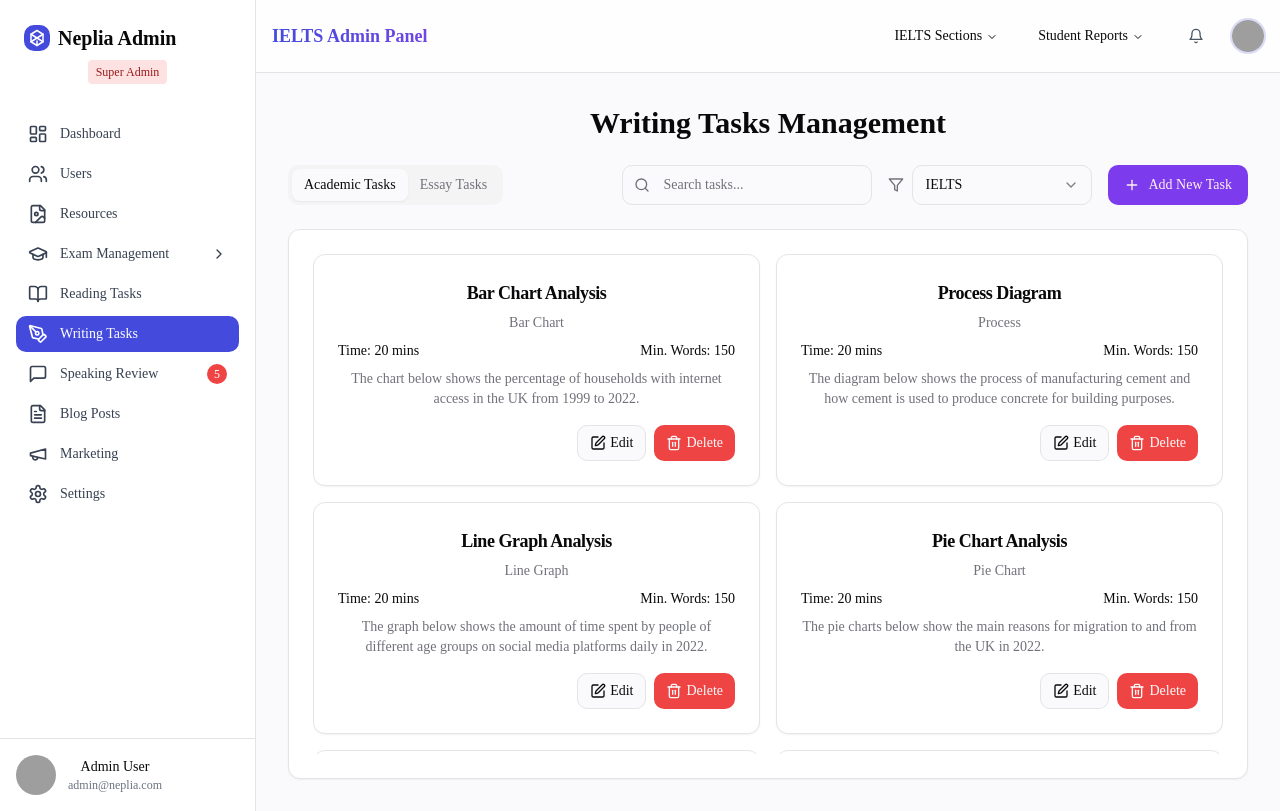
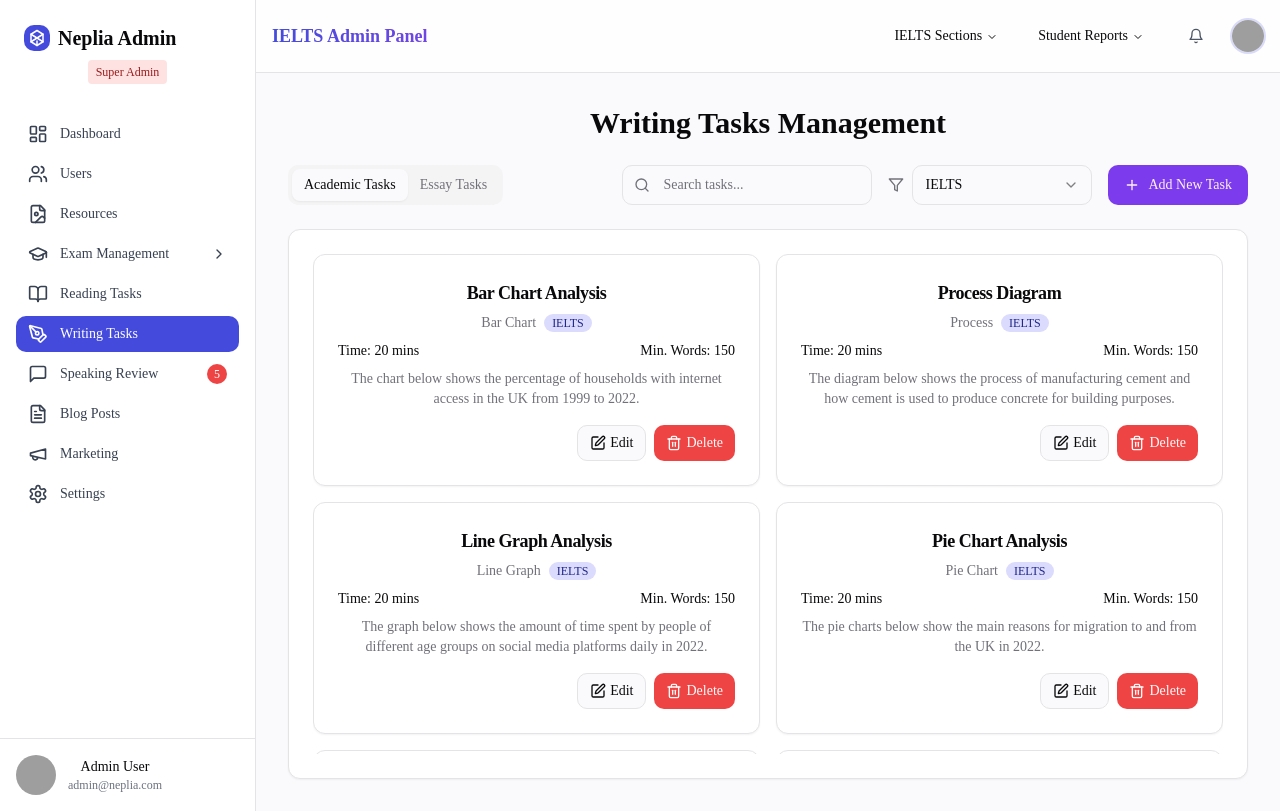
Before and after one commit to Loikaaa/neplia, a React (Vite) app: page /admin/writing-tasks in a window 1280 px wide. Built offline with nearby package versions, Linux system fonts and the light colour scheme; grey boxes are pictures that could not be loaded.

Commit message:
Fix: Add examType to WritingTask type
Added the `examType` property to the `WritingTask` type definition to resolve TypeScript errors in `WritingTaskCMS.tsx`. This ensures that the `examType` property is recognized and used correctly throughout the component.

```diff
--- a/src/data/writingTaskData.ts
+++ b/src/data/writingTaskData.ts
@@ -1,4 +1,3 @@
-
 type WritingTask = {
   id: string;
   title: string;
@@ -8,6 +7,7 @@ type WritingTask = {
   timeLimit: number;
   minWords: number;
   category: string;
+  examType?: string;
 };
 
 type WritingTaskData = {
@@ -25,7 +25,8 @@ export const writingTaskData: WritingTaskData = {
       imageUrl: 'https://images.unsplash.com/photo-1551288049-bebda4e38f71?ixlib=rb-4.0.3&auto=format&fit=crop&w=800&q=80',
       timeLimit: 20,
       minWords: 150,
-      category: 'Bar Chart'
+      category: 'Bar Chart',
+      examType: 'ielts'
     },
     {
       id: 'academic-2',
@@ -35,7 +36,8 @@ export const writingTaskData: WritingTaskData = {
       imageUrl: 'https://images.unsplash.com/photo-1558442074-3c19857bc1dc?ixlib=rb-4.0.3&auto=format&fit=crop&w=800&q=80',
       timeLimit: 20,
       minWords: 150,
-      category: 'Process'
+      category: 'Process',
+      examType: 'ielts'
     },
     {
       id: 'academic-3',
@@ -45,7 +47,8 @@ export const writingTaskData: WritingTaskData = {
       imageUrl: 'https://images.unsplash.com/photo-1460925895917-afdab827c52f?ixlib=rb-4.0.3&auto=format&fit=crop&w=800&q=80',
       timeLimit: 20,
       minWords: 150,
-      category: 'Line Graph'
+      category: 'Line Graph',
+      examType: 'ielts'
     },
     {
       id: 'academic-4',
@@ -55,7 +58,8 @@ export const writingTaskData: WritingTaskData = {
       imageUrl: 'https://images.unsplash.com/photo-1494059980473-813e73ee784b?ixlib=rb-4.0.3&auto=format&fit=crop&w=800&q=80',
       timeLimit: 20,
       minWords: 150,
-      category: 'Pie Chart'
+      category: 'Pie Chart',
+      examType: 'ielts'
     },
     {
       id: 'academic-5',
@@ -65,7 +69,8 @@ export const writingTaskData: WritingTaskData = {
       imageUrl: 'https://images.unsplash.com/photo-1526628953301-3e589a6a8b74?ixlib=rb-4.0.3&auto=format&fit=crop&w=800&q=80',
       timeLimit: 20,
       minWords: 150,
-      category: 'Table'
+      category: 'Table',
+      examType: 'ielts'
     },
     {
       id: 'academic-6',
@@ -75,7 +80,8 @@ export const writingTaskData: WritingTaskData = {
       imageUrl: 'https://images.unsplash.com/photo-1569336415962-a4bd9f69c07b?ixlib=rb-4.0.3&auto=format&fit=crop&w=800&q=80',
       timeLimit: 20,
       minWords: 150,
-      category: 'Map'
+      category: 'Map',
+      examType: 'ielts'
     },
     {
       id: 'academic-7',
@@ -85,7 +91,8 @@ export const writingTaskData: WritingTaskData = {
       imageUrl: 'https://images.unsplash.com/photo-1544383835-bda2bc66a55d?ixlib=rb-4.0.3&auto=format&fit=crop&w=800&q=80',
       timeLimit: 20,
       minWords: 150,
-      category: 'Multiple Charts'
+      category: 'Multiple Charts',
+      examType: 'ielts'
     },
     {
       id: 'academic-8',
@@ -95,7 +102,8 @@ export const writingTaskData: WritingTaskData = {
       imageUrl: 'https://images.unsplash.com/photo-1643187975306-e6801f4648ce?ixlib=rb-4.0.3&auto=format&fit=crop&w=800&q=80',
       timeLimit: 20,
       minWords: 150,
-      category: 'Flow Chart'
+      category: 'Flow Chart',
+      examType: 'ielts'
     },
     {
       id: 'academic-9',
@@ -105,7 +113,8 @@ export const writingTaskData: WritingTaskData = {
       imageUrl: 'https://images.unsplash.com/photo-1553335720-7f6cb1e1a8b7?ixlib=rb-4.0.3&auto=format&fit=crop&w=800&q=80',
       timeLimit: 20,
       minWords: 150,
-      category: 'Bar Chart'
+      category: 'Bar Chart',
+      examType: 'ielts'
     },
     {
       id: 'academic-10',
@@ -115,7 +124,8 @@ export const writingTaskData: WritingTaskData = {
       imageUrl: 'https://images.unsplash.com/photo-1534937048125-855b2f1412b4?ixlib=rb-4.0.3&auto=format&fit=crop&w=800&q=80',
       timeLimit: 20,
       minWords: 150,
-      category: 'Diagram'
+      category: 'Diagram',
+      examType: 'ielts'
     },
     {
       id: 'academic-11',
@@ -125,7 +135,8 @@ export const writingTaskData: WritingTaskData = {
       imageUrl: 'https://images.unsplash.com/photo-1618307842633-1274896ad184?ixlib=rb-4.0.3&auto=format&fit=crop&w=800&q=80',
       timeLimit: 20,
       minWords: 150,
-      category: 'Population Pyramid'
+      category: 'Population Pyramid',
+      examType: 'ielts'
     },
     {
       id: 'academic-12',
@@ -135,7 +146,8 @@ export const writingTaskData: WritingTaskData = {
       imageUrl: 'https://images.unsplash.com/photo-1567793706285-b63d95a17bf1?ixlib=rb-4.0.3&auto=format&fit=crop&w=800&q=80',
       timeLimit: 20,
       minWords: 150,
-      category: 'Scientific Process'
+      category: 'Scientific Process',
+      examType: 'ielts'
     },
     {
       id: 'academic-13',
@@ -145,7 +157,8 @@ export const writingTaskData: WritingTaskData = {
       imageUrl: 'https://images.unsplash.com/photo-1516321318423-f06f85e504b3?ixlib=rb-4.0.3&auto=format&fit=crop&w=800&q=80',
       timeLimit: 20,
       minWords: 150,
-      category: 'Scatter Plot'
+      category: 'Scatter Plot',
+      examType: 'ielts'
     },
     {
       id: 'academic-14',
@@ -155,7 +168,8 @@ export const writingTaskData: WritingTaskData = {
       imageUrl: 'https://images.unsplash.com/photo-1556656793-08538906a9f8?ixlib=rb-4.0.3&auto=format&fit=crop&w=800&q=80',
       timeLimit: 20,
       minWords: 150,
-      category: 'Area Chart'
+      category: 'Area Chart',
+      examType: 'ielts'
     },
     {
       id: 'academic-15',
@@ -165,7 +179,8 @@ export const writingTaskData: WritingTaskData = {
       imageUrl: 'https://images.unsplash.com/photo-1635682406513-64a0d83ccc1f?ixlib=rb-4.0.3&auto=format&fit=crop&w=800&q=80',
       timeLimit: 20,
       minWords: 150,
-      category: 'Combined Chart'
+      category: 'Combined Chart',
+      examType: 'ielts'
     },
     {
       id: 'academic-16',
@@ -175,7 +190,8 @@ export const writingTaskData: WritingTaskData = {
       imageUrl: 'https://images.unsplash.com/photo-1551288049-bebda4e38f71?ixlib=rb-4.0.3&auto=format&fit=crop&w=800&q=80',
       timeLimit: 20,
       minWords: 150,
-      category: 'Bubble Chart'
+      category: 'Bubble Chart',
+      examType: 'ielts'
     },
     {
       id: 'academic-17',
@@ -185,7 +201,8 @@ export const writingTaskData: WritingTaskData = {
       imageUrl: 'https://images.unsplash.com/photo-1639816330537-709c9d0eadb9?ixlib=rb-4.0.3&auto=format&fit=crop&w=800&q=80',
       timeLimit: 20,
       minWords: 150,
-      category: 'Polar Chart'
+      category: 'Polar Chart',
+      examType: 'ielts'
     },
     {
       id: 'academic-18',
@@ -195,7 +212,8 @@ export const writingTaskData: WritingTaskData = {
       imageUrl: 'https://images.unsplash.com/photo-1563986768609-322da13575f3?ixlib=rb-4.0.3&auto=format&fit=crop&w=800&q=80',
       timeLimit: 20,
       minWords: 150,
-      category: 'Radar Chart'
+      category: 'Radar Chart',
+      examType: 'ielts'
     },
     {
       id: 'academic-19',
@@ -205,7 +223,8 @@ export const writingTaskData: WritingTaskData = {
       imageUrl: 'https://images.unsplash.com/photo-1626785774573-4b799315345d?ixlib=rb-4.0.3&auto=format&fit=crop&w=800&q=80',
       timeLimit: 20,
       minWords: 150,
-      category: 'Gantt Chart'
+      category: 'Gantt Chart',
+      examType: 'ielts'
     },
     {
       id: 'academic-20',
@@ -215,7 +234,8 @@ export const writingTaskData: WritingTaskData = {
       imageUrl: 'https://images.unsplash.com/photo-1526628953301-3e589a6a8b74?ixlib=rb-4.0.3&auto=format&fit=crop&w=800&q=80',
       timeLimit: 20,
       minWords: 150,
-      category: 'Tree Map'
+      category: 'Tree Map',
+      examType: 'ielts'
     }
   ],
   essay: [
@@ -227,7 +247,8 @@ export const writingTaskData: WritingTaskData = {
       imageUrl: 'https://images.unsplash.com/photo-1516321318423-f06f85e504b3?ixlib=rb-4.0.3&auto=format&fit=crop&w=800&q=80',
       timeLimit: 40,
       minWords: 250,
-      category: 'Technology'
+      category: 'Technology',
+      examType: 'ielts'
     },
     {
       id: 'essay-2',
@@ -237,7 +258,8 @@ export const writingTaskData: WritingTaskData = {
       imageUrl: 'https://images.unsplash.com/photo-1503676260728-1c00da094a0b?ixlib=rb-4.0.3&auto=format&fit=crop&w=800&q=80',
       timeLimit: 40,
       minWords: 250,
-      category: 'Education'
+      category: 'Education',
+      examType: 'ielts'
     },
     {
       id: 'essay-3',
@@ -247,7 +269,8 @@ export const writingTaskData: WritingTaskData = {
       imageUrl: 'https://images.unsplash.com/photo-1497435334941-8c899ee9e8e9?ixlib=rb-4.0.3&auto=format&fit=crop&w=800&q=80',
       timeLimit: 40,
       minWords: 250,
-      category: 'Environment'
+      category: 'Environment',
+      examType: 'ielts'
     },
     {
       id: 'essay-4',
@@ -257,7 +280,8 @@ export const writingTaskData: WritingTaskData = {
       imageUrl: 'https://images.unsplash.com/photo-1494059980473-813e73ee784b?ixlib=rb-4.0.3&auto=format&fit=crop&w=800&q=80',
       timeLimit: 40,
       minWords: 250,
-      category: 'Work & Career'
+      category: 'Work & Career',
+      examType: 'ielts'
     },
     {
       id: 'essay-5',
@@ -267,7 +291,8 @@ export const writingTaskData: WritingTaskData = {
       imageUrl: 'https://images.unsplash.com/photo-1477959858617-67f85cf4f1df?ixlib=rb-4.0.3&auto=format&fit=crop&w=800&q=80',
       timeLimit: 40,
       minWords: 250,
-      category: 'Urbanization'
+      category: 'Urbanization',
+      examType: 'ielts'
     },
     {
       id: 'essay-6',
@@ -277,7 +302,8 @@ export const writingTaskData: WritingTaskData = {
       imageUrl: 'https://images.unsplash.com/photo-1561214115-f2f134cc4912?ixlib=rb-4.0.3&auto=format&fit=crop&w=800&q=80',
       timeLimit: 40,
       minWords: 250,
-      category: 'Arts & Culture'
+      category: 'Arts & Culture',
+      examType: 'ielts'
     },
     {
       id: 'essay-7',
@@ -287,7 +313,8 @@ export const writingTaskData: WritingTaskData = {
       imageUrl: 'https://images.unsplash.com/photo-1505576399279-565b52d4ac71?ixlib=rb-4.0.3&auto=format&fit=crop&w=800&q=80',
       timeLimit: 40,
       minWords: 250,
-      category: 'Health'
+      category: 'Health',
+      examType: 'ielts'
     },
     {
       id: 'essay-8',
@@ -297,7 +324,8 @@ export const writingTaskData: WritingTaskData = {
       imageUrl: 'https://images.unsplash.com/photo-1501446529957-6226bd447c46?ixlib=rb-4.0.3&auto=format&fit=crop&w=800&q=80',
       timeLimit: 40,
       minWords: 250,
-      category: 'Tourism'
+      category: 'Tourism',
+      examType: 'ielts'
     },
     {
       id: 'essay-9',
@@ -307,7 +335,8 @@ export const writingTaskData: WritingTaskData = {
       imageUrl: 'https://images.unsplash.com/photo-1485291571150-772bcfc10da5?ixlib=rb-4.0.3&auto=format&fit=crop&w=800&q=80',
       timeLimit: 40,
       minWords: 250,
-      category: 'Transportation'
+      category: 'Transportation',
+      examType: 'ielts'
     },
     {
       id: 'essay-10',
@@ -317,7 +346,8 @@ export const writingTaskData: WritingTaskData = {
       imageUrl: 'https://images.unsplash.com/photo-1507668077129-56e32842fceb?ixlib=rb-4.0.3&auto=format&fit=crop&w=800&q=80',
       timeLimit: 40,
       minWords: 250,
-      category: 'Science'
+      category: 'Science',
+      examType: 'ielts'
     },
     {
       id: 'essay-11',
@@ -327,7 +357,8 @@ export const writingTaskData: WritingTaskData = {
       imageUrl: 'https://images.unsplash.com/photo-1526376043067-5af36c35cd6c?ixlib=rb-4.0.3&auto=format&fit=crop&w=800&q=80',
       timeLimit: 40,
       minWords: 250,
-      category: 'Globalization'
+      category: 'Globalization',
+      examType: 'ielts'
     },
     {
       id: 'essay-12',
@@ -337,7 +368,8 @@ export const writingTaskData: WritingTaskData = {
       imageUrl: 'https://images.unsplash.com/photo-1478071735433-3eef23d9ad86?ixlib=rb-4.0.3&auto=format&fit=crop&w=800&q=80',
       timeLimit: 40,
       minWords: 250,
-      category: 'Family'
+      category: 'Family',
+      examType: 'ielts'
     },
     {
       id: 'essay-13',
@@ -347,7 +379,8 @@ export const writingTaskData: WritingTaskData = {
       imageUrl: 'https://images.unsplash.com/photo-1589578527966-fdac0f44566c?ixlib=rb-4.0.3&auto=format&fit=crop&w=800&q=80',
       timeLimit: 40,
       minWords: 250,
-      category: 'Crime'
+      category: 'Crime',
+      examType: 'ielts'
     },
     {
       id: 'essay-14',
@@ -357,7 +390,8 @@ export const writingTaskData: WritingTaskData = {
       imageUrl: 'https://images.unsplash.com/photo-1451187580459-43490279c0fa?ixlib=rb-4.0.3&auto=format&fit=crop&w=800&q=80',
       timeLimit: 40,
       minWords: 250,
-      category: 'Space'
+      category: 'Space',
+      examType: 'ielts'
     },
     {
       id: 'essay-15',
@@ -367,7 +401,8 @@ export const writingTaskData: WritingTaskData = {
       imageUrl: 'https://images.unsplash.com/photo-1530210124550-912dc1381cb8?ixlib=rb-4.0.3&auto=format&fit=crop&w=800&q=80',
       timeLimit: 40,
       minWords: 250,
-      category: 'Genetics'
+      category: 'Genetics',
+      examType: 'ielts'
     },
     {
       id: 'essay-16',
@@ -377,7 +412,8 @@ export const writingTaskData: WritingTaskData = {
       imageUrl: 'https://images.unsplash.com/photo-1590283603385-17ffb3a7f29f?ixlib=rb-4.0.3&auto=format&fit=crop&w=800&q=80',
       timeLimit: 40,
       minWords: 250,
-      category: 'Media'
+      category: 'Media',
+      examType: 'ielts'
     },
     {
       id: 'essay-17',
@@ -387,7 +423,8 @@ export const writingTaskData: WritingTaskData = {
       imageUrl: 'https://images.unsplash.com/photo-1531746790731-6c087fecd65a?ixlib=rb-4.0.3&auto=format&fit=crop&w=800&q=80',
       timeLimit: 40,
       minWords: 250,
-      category: 'Technology'
+      category: 'Technology',
+      examType: 'ielts'
     },
     {
       id: 'essay-18',
@@ -397,7 +434,8 @@ export const writingTaskData: WritingTaskData = {
       imageUrl: 'https://images.unsplash.com/photo-1590283603385-17ffb3a7f29f?ixlib=rb-4.0.3&auto=format&fit=crop&w=800&q=80',
       timeLimit: 40,
       minWords: 250,
-      category: 'Animal Rights'
+      category: 'Animal Rights',
+      examType: 'ielts'
     },
     {
       id: 'essay-19',
@@ -407,7 +445,8 @@ export const writingTaskData: WritingTaskData = {
       imageUrl: 'https://images.unsplash.com/photo-1473341304170-971dccb5ac1e?ixlib=rb-4.0.3&auto=format&fit=crop&w=800&q=80',
       timeLimit: 40,
       minWords: 250,
-      category: 'Energy'
+      category: 'Energy',
+      examType: 'ielts'
     },
     {
       id: 'essay-20',
@@ -417,7 +456,8 @@ export const writingTaskData: WritingTaskData = {
       imageUrl: 'https://images.unsplash.com/photo-1519677584237-752f8853252e?ixlib=rb-4.0.3&auto=format&fit=crop&w=800&q=80',
       timeLimit: 40,
       minWords: 250,
-      category: 'Culture'
+      category: 'Culture',
+      examType: 'ielts'
     }
   ]
 };
```
Also changed, not shown: src/pages/admin/WritingTaskCMS.tsx (+14 -3 lines).
